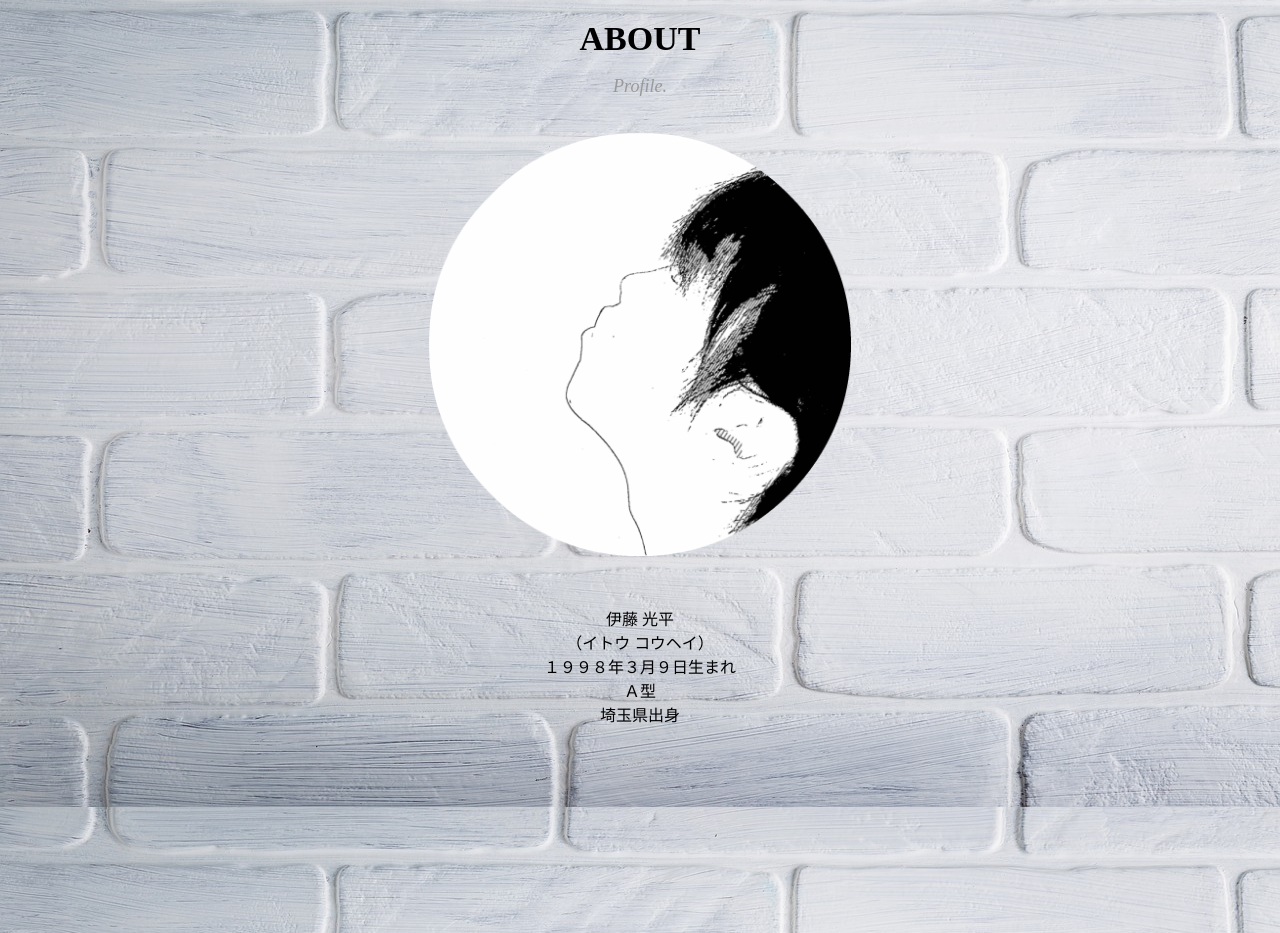
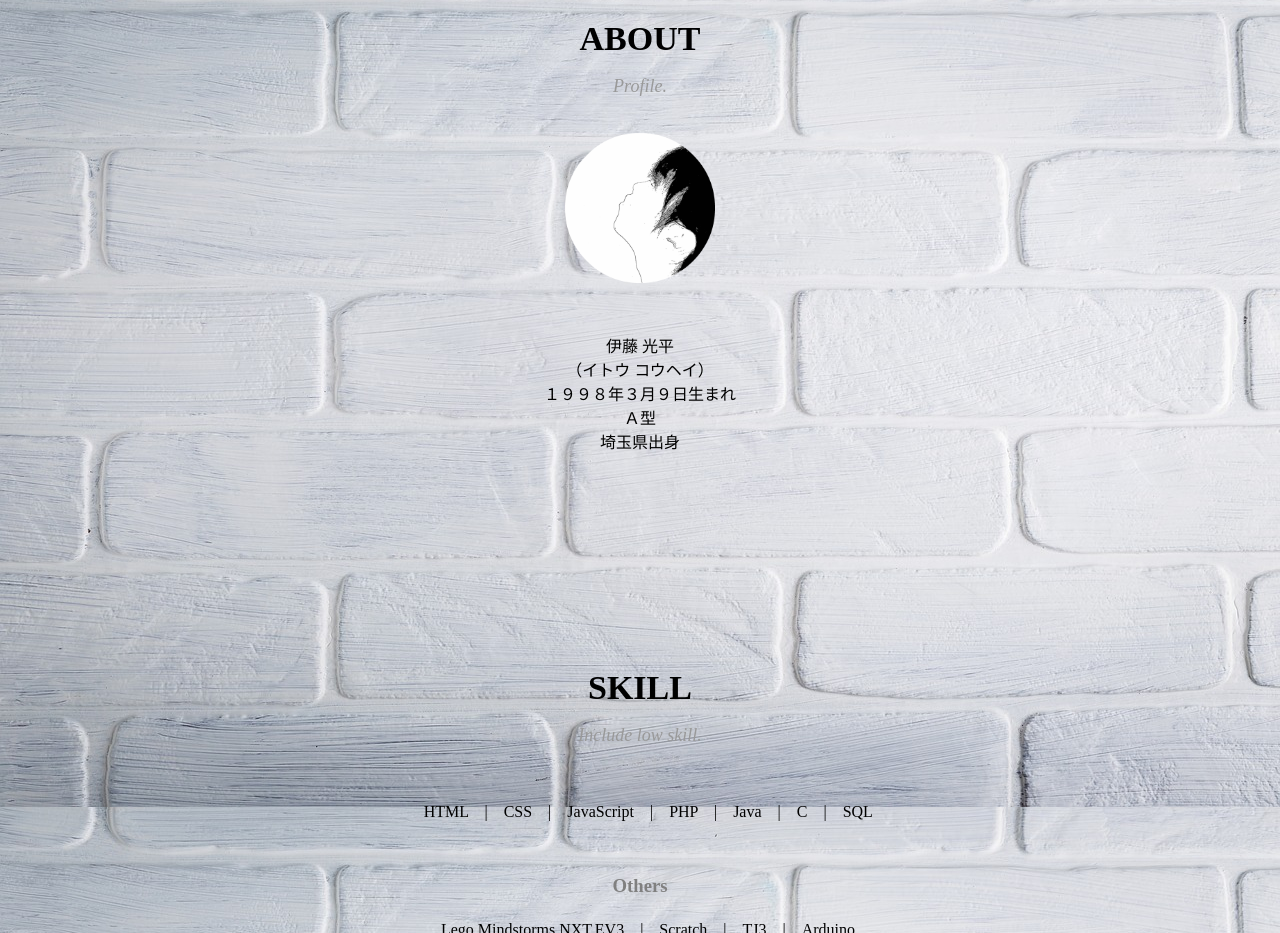
Before and after one commit to KOHEIITOH/me, a plain HTML site: page index.html in a window 1280 px wide. Shown: the part 899-1832 px from the top of the page. Drawn offline with Linux system fonts and the light colour scheme.

Commit message:
Update style.css

```diff
--- a/style.css
+++ b/style.css
@@ -61,7 +61,7 @@ div#about{
     display: block;
     margin: 0 auto;
     text-align: center;
-    width: 33%;
+    width: 150px;
 }
 div#skill{
     padding: 100px 0 100px 0;
```
